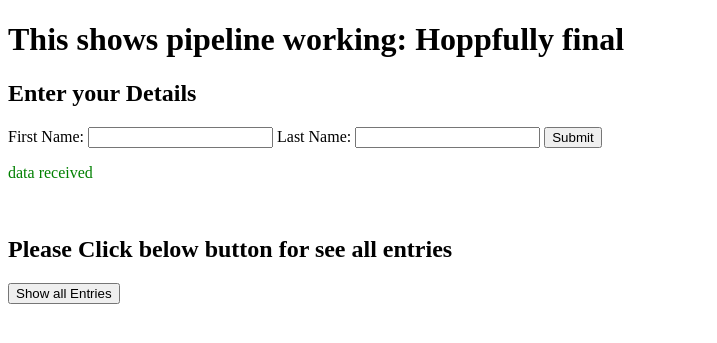
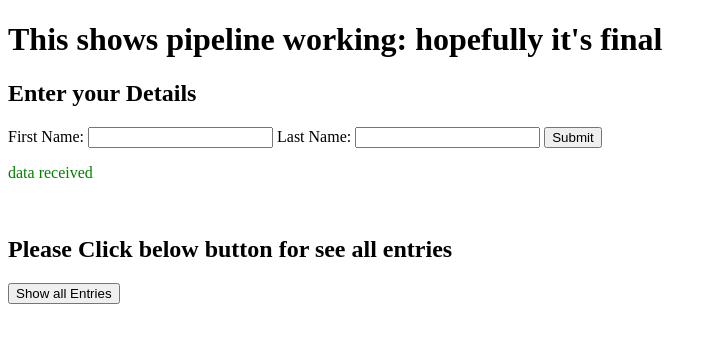
Before and after one commit to nikunj436/py_aws, a Flask app: page /data_entry.py/ in a window 1280 px wide. Shown: the top 343 px of the page, without its empty margins (0-717 px from the left). Run offline with Flask 2, Linux system fonts and the light colour scheme.

```diff
--- a/Templates/base.html
+++ b/Templates/base.html
@@ -3,7 +3,7 @@
     <title>Home - Devops Demo</title>
 </head>
 <body>
-    <h1> This shows pipeline working: Hoppfully final  </h1>
+    <h1> This shows pipeline working: hopefully it's final  </h1>
     <h2>Enter your Details </h2>
 
 
```
Also changed, not shown: 1 other file.
